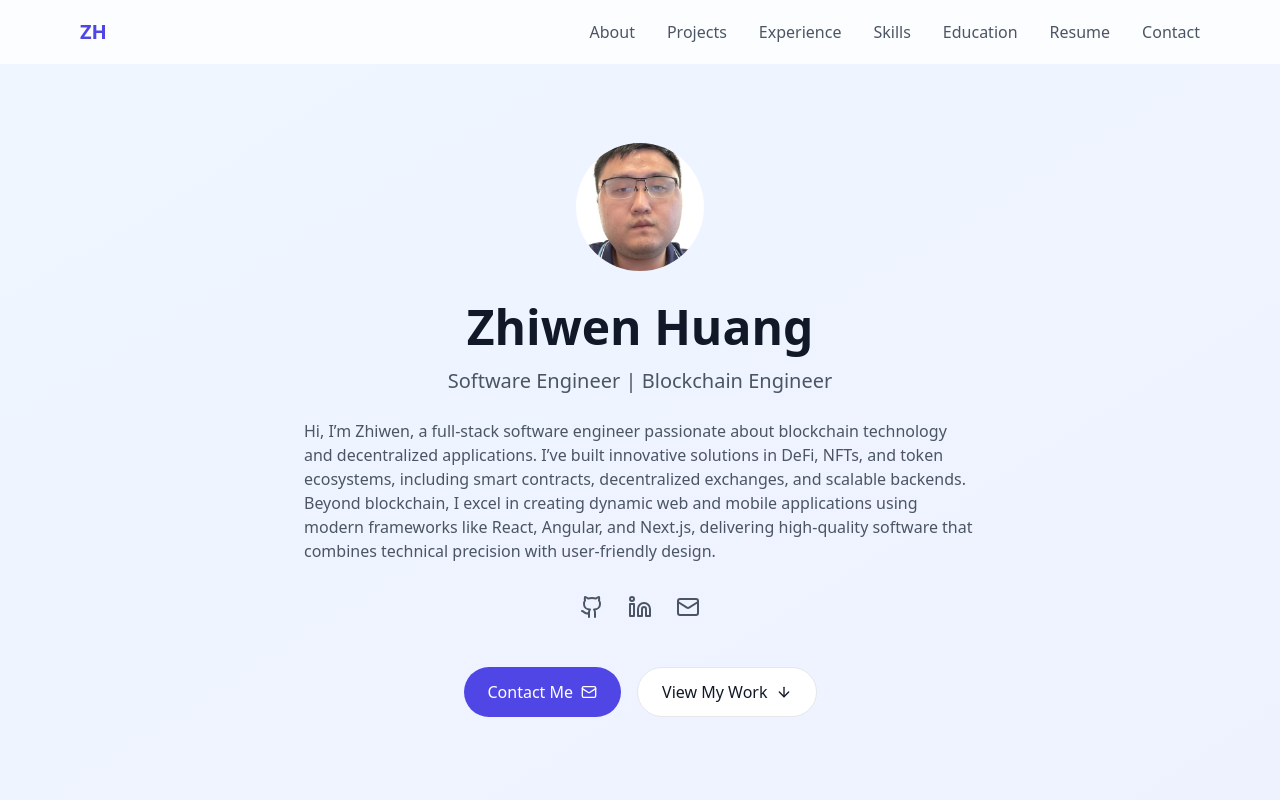
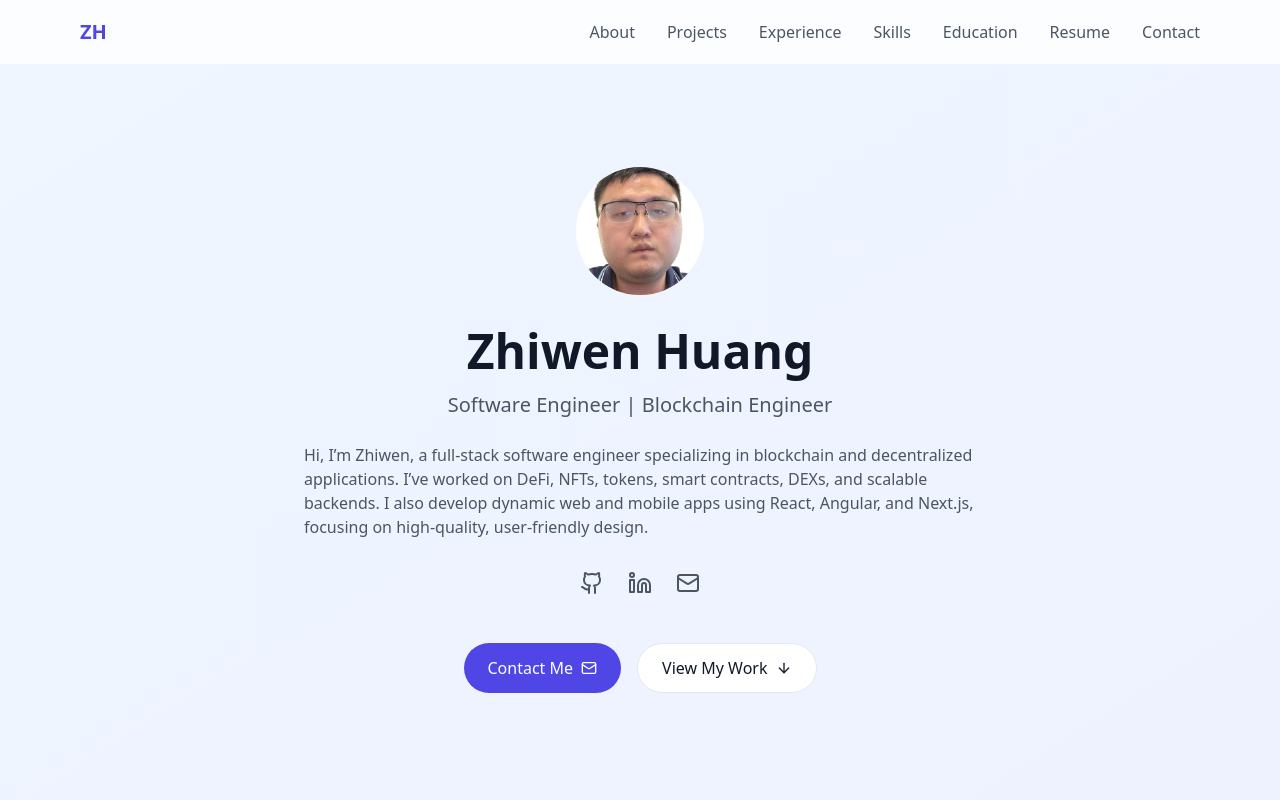
Before and after one commit to zhiwenh/personal-website-2, a React (Vite) app: page / in a window 1280 px wide. Shown: the top 800 px of the page. Built offline with nearby package versions, Linux system fonts and the light colour scheme.

Commit message:
Edited about me description

```diff
--- a/src/components/Hero.tsx
+++ b/src/components/Hero.tsx
@@ -24,12 +24,10 @@ export function Hero() {
         </p>
 
         <p className="text-gray-600 max-w-2xl mx-auto mb-8 text-left">
-          Hi, I’m Zhiwen, a full-stack software engineer passionate about blockchain technology
-          and decentralized applications. I’ve built innovative solutions in DeFi, NFTs, and
-          token ecosystems, including smart contracts, decentralized exchanges, and scalable
-          backends. Beyond blockchain, I excel in creating dynamic web and mobile applications
-          using modern frameworks like React, Angular, and Next.js, delivering high-quality
-          software that combines technical precision with user-friendly design.
+          Hi, I’m Zhiwen, a full-stack software engineer specializing in blockchain and
+          decentralized applications. I’ve worked on DeFi, NFTs, tokens, smart contracts,
+          DEXs, and scalable backends. I also develop dynamic web and mobile apps using
+          React, Angular, and Next.js, focusing on high-quality, user-friendly design.
         </p>
 
         <div className="flex justify-center gap-6 mb-12">
```
